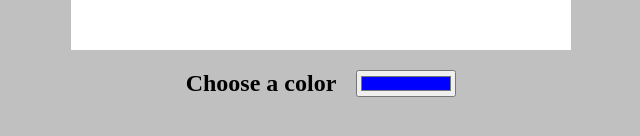
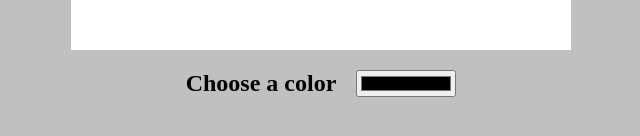
Before and after one commit to Lolke11/etch-a-sketch, a plain HTML site: page index.html in a window 1280 px wide. Shown: the part 656-792 px from the top of the page, without its empty margins (319-959 px from the left). Drawn offline with Linux system fonts and the light colour scheme.

Commit message:
Fix color for color picker

```diff
--- a/index.html
+++ b/index.html
@@ -18,7 +18,7 @@
 
     <div id="color_container">
         <h2>Choose a color</h2>
-        <input type="color" id="colorpicker" value="#0000ff" onchange="ChangeColor()">
+        <input type="color" id="colorpicker" value="#000000" onchange="ChangeColor()">
     </div>
 
     <script src="script.js"></script>
```
